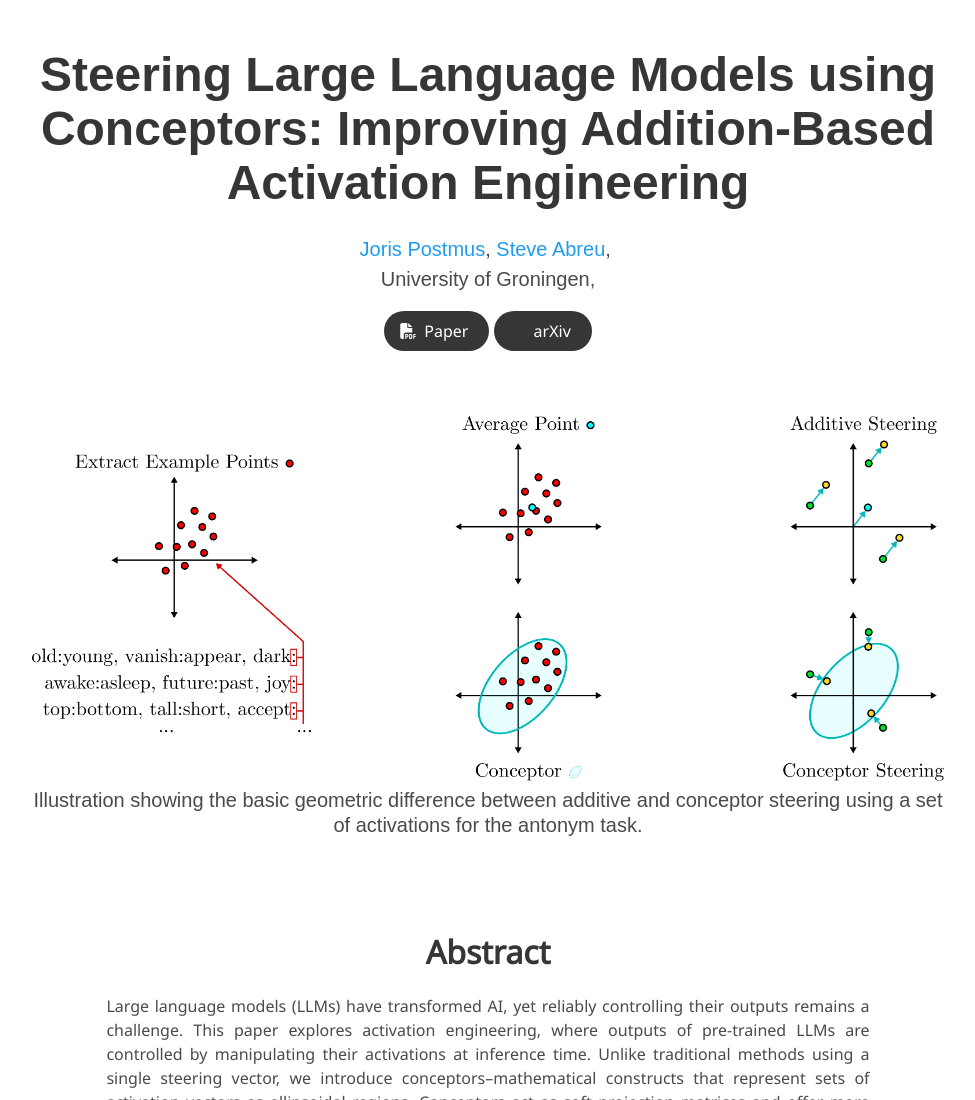
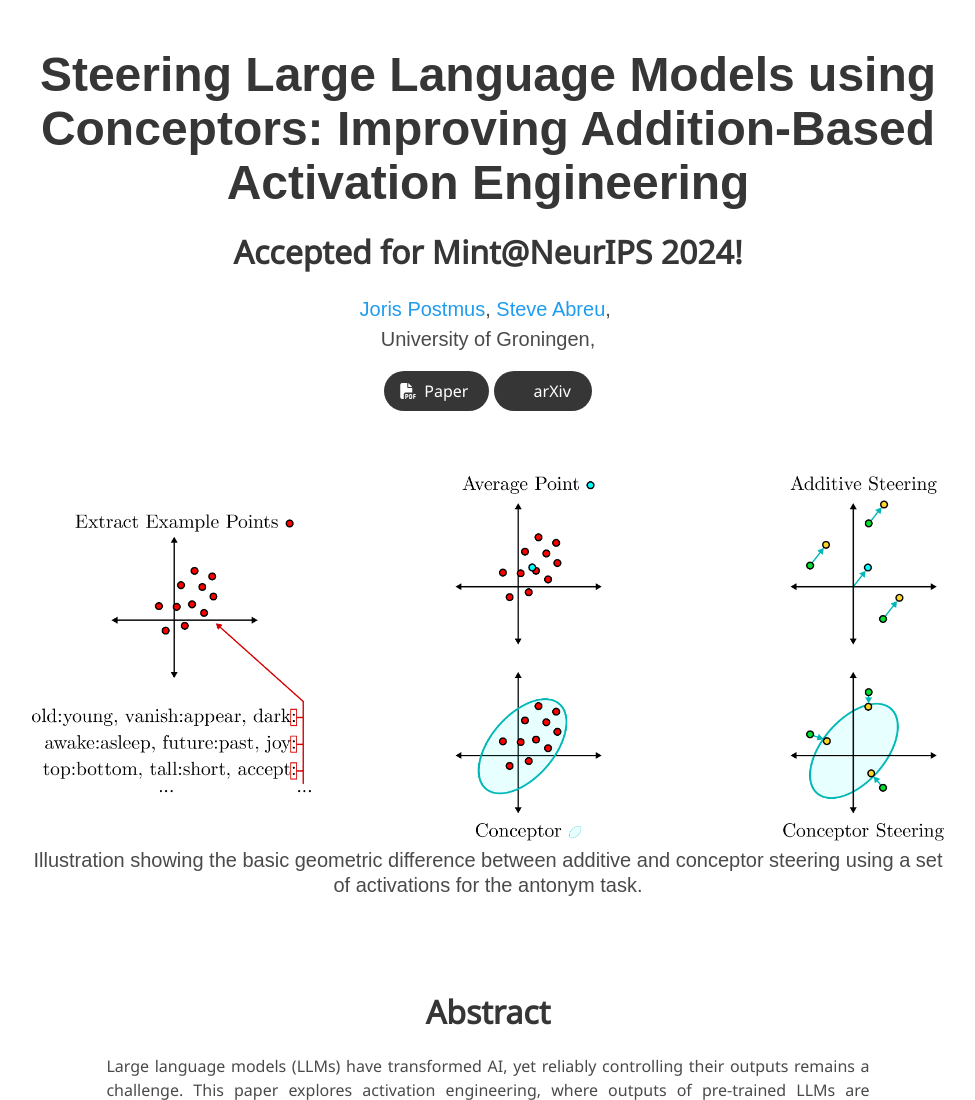
Before and after one commit to jorispos/conceptor_steering, a plain HTML site: page index.html in a window 1280 px wide. Shown: the top 1100 px of the page, without its empty margins (152-1127 px from the left). Drawn offline with nearby package versions, Linux system fonts and the light colour scheme; some icons are missing; a web font is replaced by a local one.

Commit message:
Update index.html

```diff
--- a/index.html
+++ b/index.html
@@ -37,6 +37,7 @@
       <div class="columns is-centered">
         <div class="column has-text-centered">
           <h1 class="title is-1 publication-title">Steering Large Language Models using Conceptors: Improving Addition-Based Activation Engineering </h1>
+          <h3 class="title">Accepted for Mint@NeurIPS 2024!</h3>
           <div class="is-size-5 publication-authors">
             <span class="author-block">
               <a href="">Joris Postmus</a>,</span>
```
